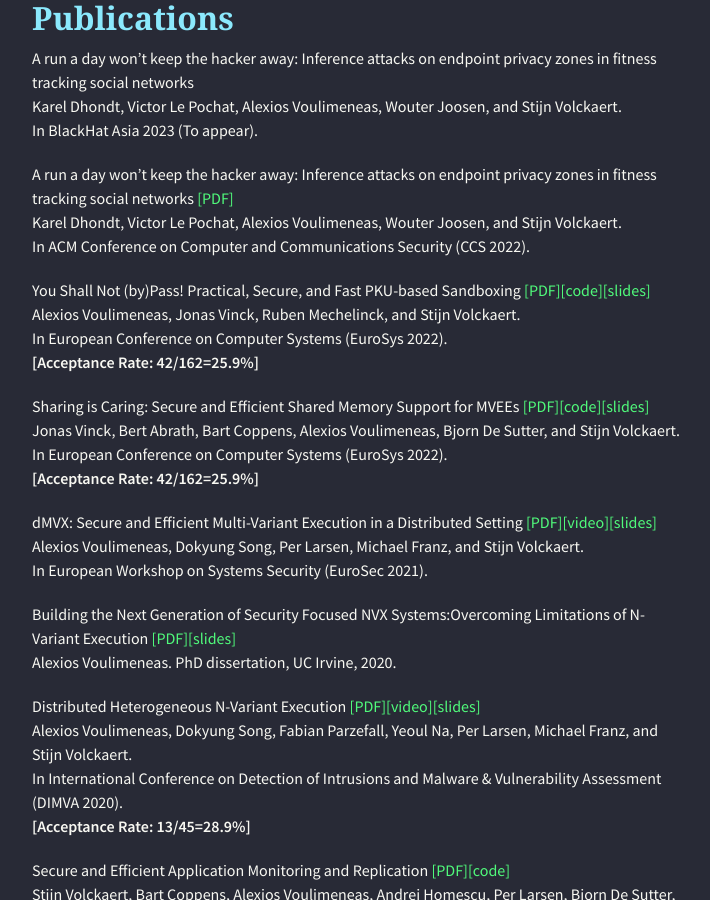
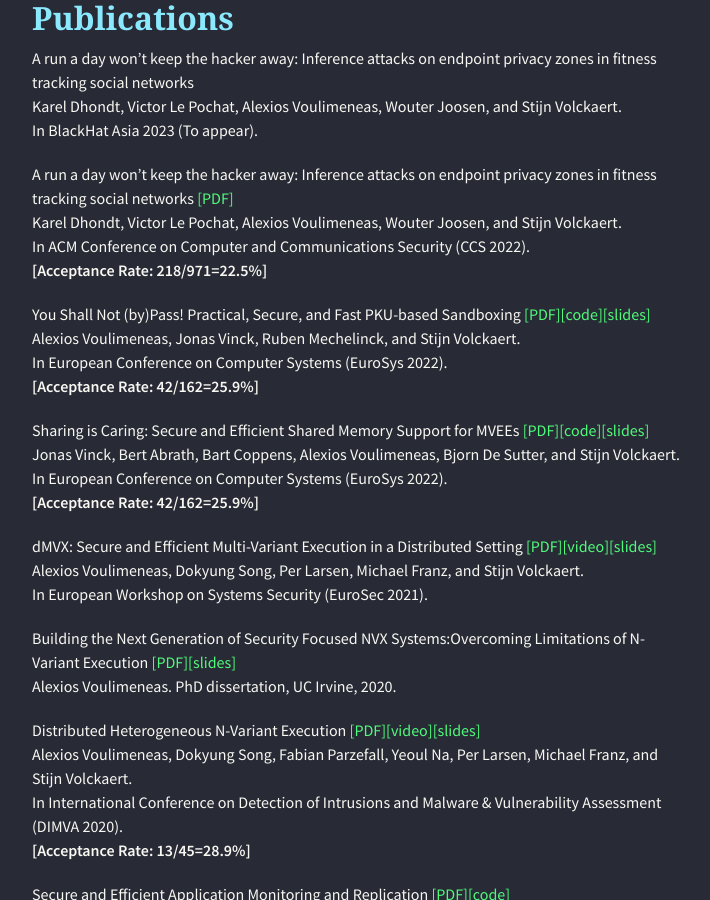
Before and after one commit to alexios-voulimeneas/alexios-voulimeneas.github.io, a Jekyll site: the page built from index.md, in a window 1280 px wide and 900 px high, scrolled down 1316 px. Shown: the whole window, without its empty margins (283-993 px from the left). Built offline with Jekyll 4.4.1, drawn with Linux system fonts in a browser that asks for light colours; nearby versions of some CDN libraries; the repository's description, which GitHub fills in, is left out.

Commit message:
Update index.md

```diff
--- a/index.md
+++ b/index.md
@@ -34,6 +34,7 @@
 A run a day won’t keep the hacker away: Inference attacks on endpoint privacy zones in fitness tracking social networks [[PDF]](https://lepoch.at/files/epz-inference-attacks-ccs22.pdf)
 Karel Dhondt, Victor Le Pochat, Alexios Voulimeneas, Wouter Joosen, and Stijn Volckaert.
 In ACM Conference on Computer and Communications Security (CCS 2022).
+**[Acceptance Rate: 218/971=22.5%]**
 
 You Shall Not (by)Pass! Practical, Secure, and Fast PKU-based Sandboxing [[PDF]](./papers/cerberus.pdf)[[code]](https://github.com/ku-leuven-msec/The-Cerberus-Project)[[slides]](./papers/EuroSys22_Cerberus.pptx)
 Alexios Voulimeneas, Jonas Vinck, Ruben Mechelinck, and Stijn Volckaert.
```
